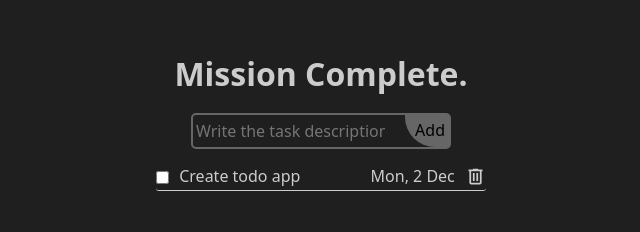
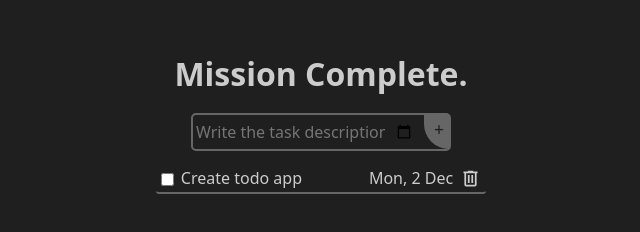
Before and after one commit to kaito24mako/ToDo-App-Revised, a website built with webpack: page src/index.html in a window 1280 px wide. Shown: the whole page, without its empty margins (319-959 px from the left). Built offline with nearby package versions, Linux system fonts and the light colour scheme.

Commit message:
create constructor and functin for creating new tasks

```diff
--- a/src/index.css
+++ b/src/index.css
@@ -122,24 +122,39 @@ header {
   border-radius: 5px;
 }
 
-#input-container input {
+#todo-input {
   width: 75%;
   padding-left: 3px;
   color: var(--primary-color);
 }
 
-#input-container input:focus {
+#todo-input:focus {
   outline: none;
 }
 
+#todo-date::-webkit-datetime-edit,
+#todo-date::-webkit-datetime-edit-text,
+#todo-date::-webkit-datetime-edit-month-field,
+#todo-date::-webkit-datetime-edit-day-field,
+#todo-date::-webkit-datetime-edit-year-field {
+  display: none;
+}
+
 #input-container button {
-  padding: 3px 4px 5px 10px;
+  padding: 1px 5px 7px 10px;
 
-  color: black;
+  color: var(--secondary-color);
   font-weight: 500;
+  font-size: 1.1rem;
 
   background-color: var(--accent-color);
   border-bottom-left-radius: 30px;
+
+  transition: 0.2s ease;
+}
+
+#input-container button:hover {
+  background-color: var(--primary-color);
 }
 
 /* ==== Todo list ==== */
@@ -159,7 +174,10 @@ header {
   justify-content: space-between;
   align-items: center;
 
-  border-bottom: 1px solid var(--primary-color);
+  padding-left: 5px;
+  padding-right: 5px;
+
+  border-bottom: 2px solid var(--accent-color);
   border-radius: 3px;
 }
 
@@ -173,3 +191,12 @@ header {
 #todo-list-container label {
   padding-right: 60px;
 }
+
+#todo-list-container button {
+  fill: var(--primary-color);
+  transition: transform 0.1s ease-out;
+}
+
+#todo-list-container button:hover {
+  transform: rotate(10deg);
+}
--- a/src/index.html
+++ b/src/index.html
@@ -14,7 +14,8 @@
     <div id="input-container">
       <form>
         <input id="todo-input" type="text" placeholder="Write the task description" autocomplete="off">
-        <button id="todo-add-btn" type="submit">Add</button>
+        <input id="todo-date" type="date">
+        <button id="todo-add-btn" type="submit">+</button>
       </form>
     </div>
 
@@ -29,7 +30,7 @@
           Mon, 2 Dec
         </span>
         <button id="todo-delete-btn">
-          <svg xmlns="http://www.w3.org/2000/svg" height="21px" viewBox="0 -960 960 960" width="21px" fill="hsl(0, 0%, 80%)">
+          <svg xmlns="http://www.w3.org/2000/svg" height="21px" viewBox="0 -960 960 960" width="21px">
             <path d="M280-120q-33 0-56.5-23.5T200-200v-520h-40v-80h200v-40h240v40h200v80h-40v520q0 33-23.5 56.5T680-120H280Zm400-600H280v520h400v-520ZM360-280h80v-360h-80v360Zm160 0h80v-360h-80v360ZM280-720v520-520Z"/>
           </svg>
         </button>
--- a/src/index.js
+++ b/src/index.js
@@ -1 +1,23 @@
 import "./index.css";
+
+// const taskInput = document.querySelector('#todo-input');
+// const dateInput = document.querySelector('#todo-date');
+
+const taskArray = [];
+
+class Task {
+    constructor(title, date, completed = false) {
+        this.title = title;
+        this.date = date;
+        this.completed = completed;
+    }
+}
+
+function createTask(title, date, completed) {
+    let newTask = new Task(title, date, completed);
+    taskArray.push(newTask);
+}
+
+console.log(createTask('do project', 'october'))
+console.log(createTask('finish project', 'october'))
+console.log(taskArray);
```
